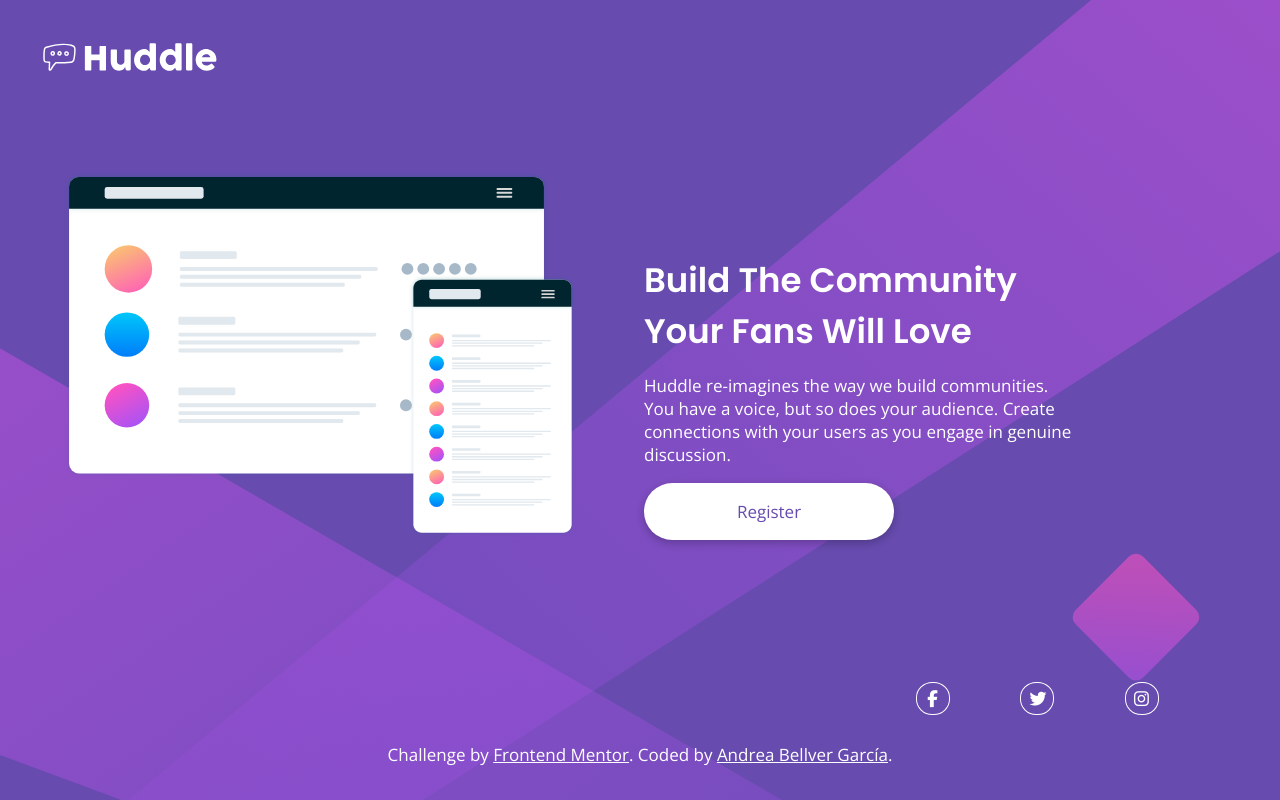
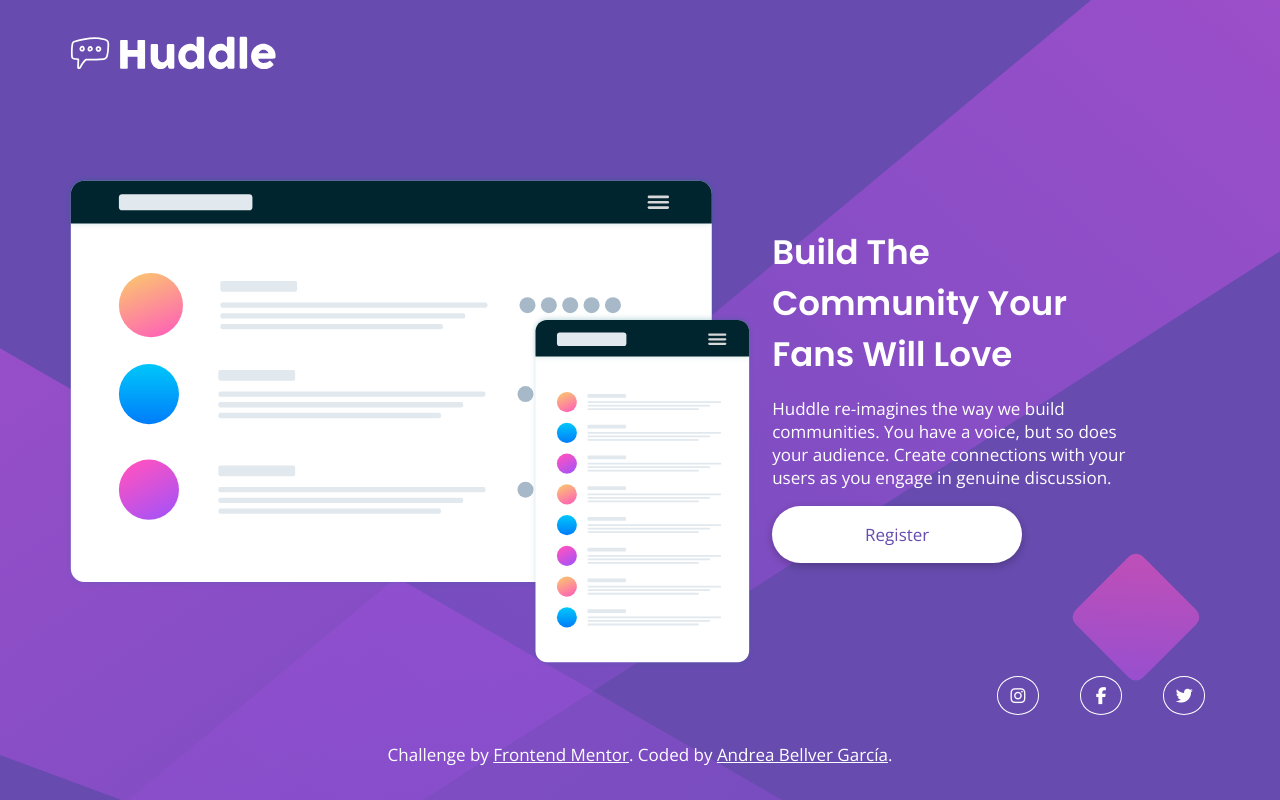
Before and after one commit to ponisworld/huddle_landing_page, a plain HTML site: page index.html in a window 1280 px wide. Drawn offline with nearby package versions, Linux system fonts and the light colour scheme.

Commit message:
Second try

```diff
--- a/css/styles.css
+++ b/css/styles.css
@@ -41,8 +41,8 @@ body {
 }
 
 header img {
-    margin: 2rem 0 0 2rem;
-    width: 11rem;
+    margin: 1.5rem 0 0 3.5rem;
+    width: 13rem;
 }
 
 main {
@@ -52,8 +52,7 @@ main {
 
 main > img {
     max-width: 100%;
-    width: 70vw;
-    margin-bottom: 5rem;
+    margin: 1rem auto 5rem auto;
 }
 
 article {
@@ -66,14 +65,14 @@ a.register {
     background-color: hsl(0, 0%, 100%);
     color: var(--violet);
     text-decoration: none;
-    width: 50%;
-    padding: 1rem 5rem;
+    width: 100%;
+    padding: 1rem 0;
     border-radius: 40px;
     box-shadow: rgba(0, 0, 0, 0.24) 0px 3px 8px;
 }
 
 section {
-    width: 30%;
+    width: 20%;
     margin: 0 auto;
     display: flex;
     justify-content: space-evenly;
@@ -82,13 +81,13 @@ section {
 
 .icon {
     text-align: center;
-    vertical-align: center;
     display: inline-block;
-    width: 2rem;
+    width: 2.5rem;
     color: hsl(0, 0%, 100%);
     border: 1.5px solid hsl(0, 0%, 100%);
     padding: 0.4rem 0.5rem;
-    border-radius: 48%;
+    border-radius: 50%;
+    margin: 0 1rem;
 }
 
 footer {
@@ -109,20 +108,20 @@ footer {
 
     main {
         width: 90vw;
-        display: flex;
+        margin-top: 3rem;
+        display: grid;
+        grid-template-columns: 60% 40%;
+        grid-template-rows: 90% 10%;
         align-items: center;
-        justify-content: space-between;
     }
 
     main > img {
-        max-width: 40vw;
-        height: auto;
+        margin: 3rem auto 0 auto;
     }
 
     main > article {
-        margin: 0 4rem;
+        margin: 0 0 0 1rem;
         text-align: left;
-        max-width: 80vw;
     }
 
     p {
@@ -147,7 +146,7 @@ footer {
         right: 3rem;
     }
 
-    .icon:hover {
+    .icon:hover, .icon:hover > i {
         cursor: pointer;
         color: var(--soft-magenta);
         border-color:var(--soft-magenta);
--- a/index.html
+++ b/index.html
@@ -15,7 +15,7 @@
 <body>
 
   <header>
-    <img src="img/logo.svg" alt="Logo">
+    <img src="img/logo.svg" alt="Huddle">
   </header>
 
   <main>
@@ -30,9 +30,9 @@
     </article>
 
     <section id="social">
-      <i class="fa-brands fa-facebook-f icon"></i>
-      <i class="fa-brands fa-twitter icon"></i>
-      <i class="fa-brands fa-instagram icon"></i>
+      <a href="#" class="icon" aria-label="Instagram"><i class="fa-brands fa-instagram"></i></a>
+      <a href="#" class="icon" aria-label="Facebook"><i class="fa-brands fa-facebook-f"></i></a>
+      <a href="#" class="icon" aria-label="Twitter"><i class="fa-brands fa-twitter"></i></a>
     </section>
   </main>
 
```
